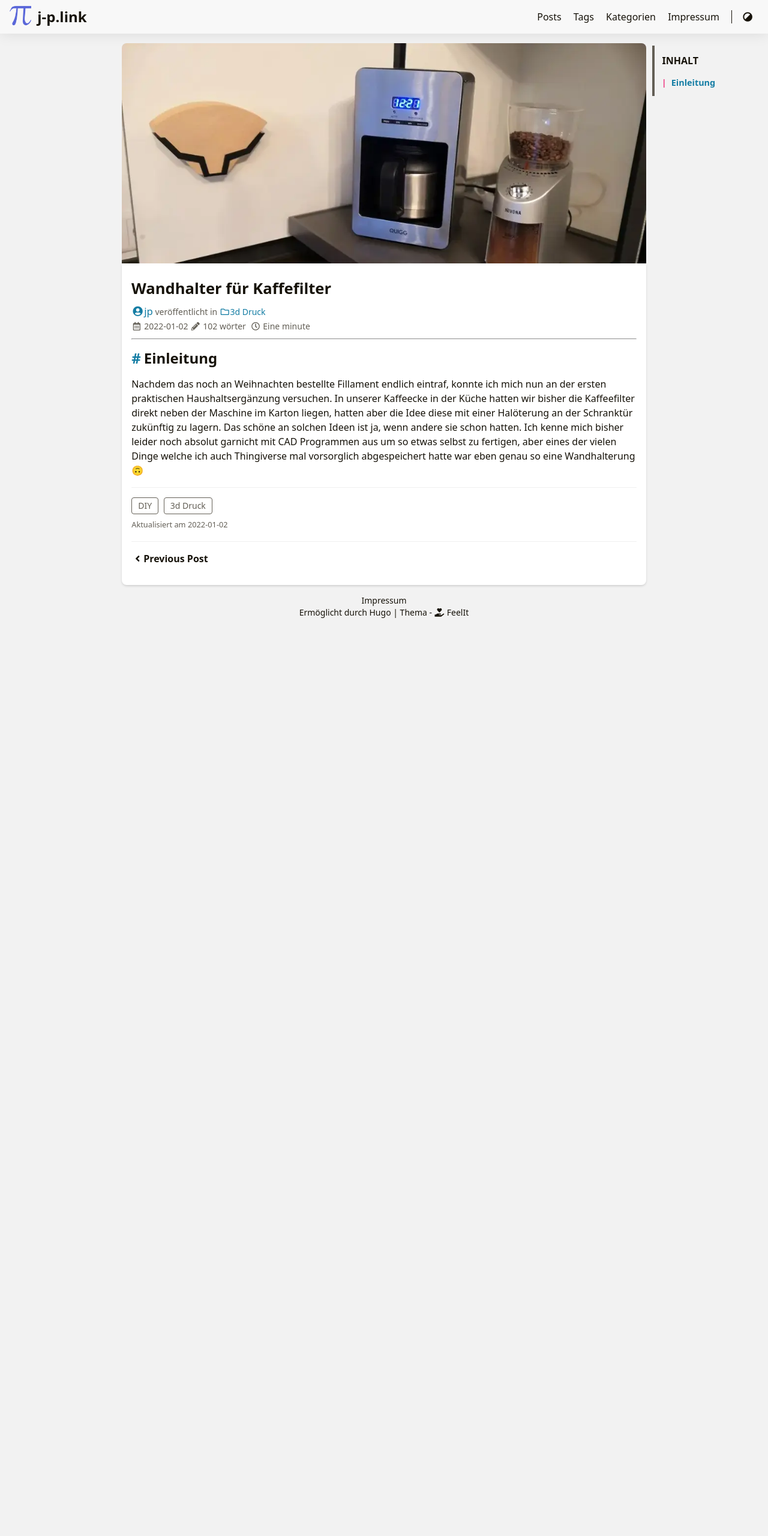
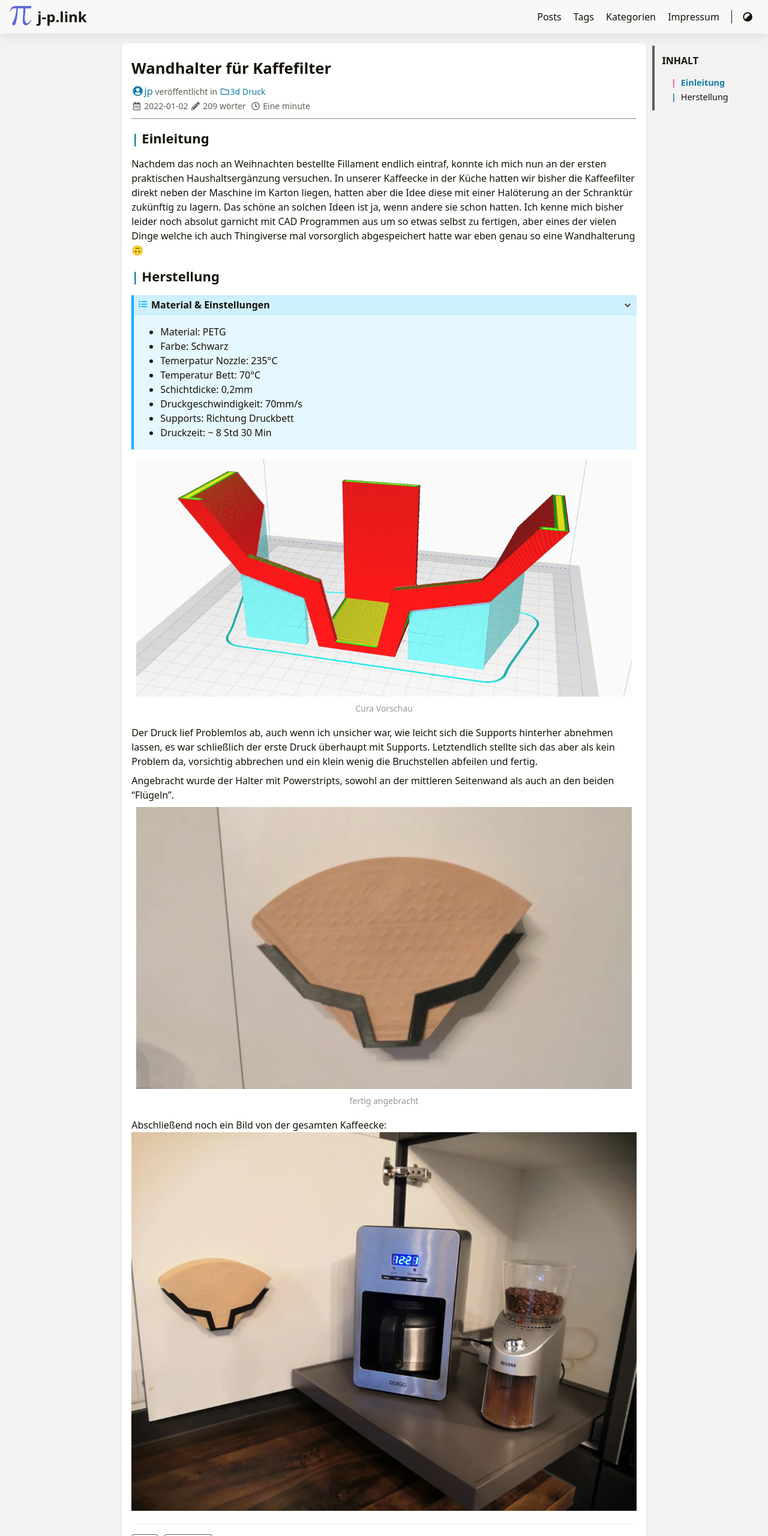
Before and after one commit to LinkJp/blog, a plain HTML site: page posts/coffee_filter_holder/index.html in a window 1280 px wide. Shown: the top 2560 px of the page at 60% size. Before the commit the page ends 1067 px from the top, so only its background shows below. Drawn offline with Linux system fonts and the light colour scheme.

Commit message:
add ender upgrades & coffe filter

```diff
--- a/posts/coffee_filter_holder/index.html
+++ b/posts/coffee_filter_holder/index.html
@@ -7,7 +7,7 @@
         <title>Wandhalter für Kaffefilter - j-p.link</title><meta name="description" content="Selbst gedruckter Wandhalter für Kaffefilter"><meta property="og:title" content="Wandhalter für Kaffefilter" />
 <meta property="og:description" content="Selbst gedruckter Wandhalter für Kaffefilter" />
 <meta property="og:type" content="article" />
-<meta property="og:url" content="https://j-p.link/posts/coffee_filter_holder/" /><meta property="og:image" content="https://j-p.link/images/coffe_filter/coffe_corner_800.webp" /><meta property="og:image" content="https://j-p.link/images/coffe_filter/filter_preview.webp" /><meta property="og:image" content="https://j-p.link/images/coffe_filter/filter_large.webp" /><meta property="article:section" content="posts" />
+<meta property="og:url" content="https://j-p.link/posts/coffee_filter_holder/" /><meta property="og:image" content="https://j-p.link/images/coffe_filter/coffe_corner_800.webp" /><meta property="og:image" content="https://j-p.link/images/coffe_filter/filter_preview.webp" /><meta property="og:image" content="https://j-p.link/images/coffe_filter/filter_large.webp" /><meta property="og:image" content="https://j-p.link/images/coffe_filter/cura_preview.webp" /><meta property="article:section" content="posts" />
 <meta property="article:published_time" content="2022-01-02T15:07:58+01:00" />
 <meta property="article:modified_time" content="2022-01-02T15:07:58+01:00" />
 
@@ -28,7 +28,7 @@
         "mainEntityOfPage": {
             "@type": "WebPage",
             "@id": "https:\/\/j-p.link\/posts\/coffee_filter_holder\/"
-        },"genre": "posts","keywords": "DIY, 3d Druck","wordcount":  102 ,
+        },"genre": "posts","keywords": "DIY, 3d Druck","wordcount":  209 ,
         "url": "https:\/\/j-p.link\/posts\/coffee_filter_holder\/","datePublished": "2022-01-02T15:07:58+01:00","dateModified": "2022-01-02T15:07:58+01:00","publisher": {
             "@type": "Organization",
             "name": "jp"},"author": {
@@ -83,16 +83,9 @@
                 <div class="container"><div class="toc" id="toc-auto">
             <h2 class="toc-title">Inhalt</h2>
             <div class="toc-content" id="toc-content-auto"></div>
-        </div><article class="page single" data-toc="enable"><div class="featured-image"><img
-        class="lazyload"
-        src="/svg/loading.min.svg"
-        data-src="/images/coffe_filter/coffe_corner_800.webp"
-        data-srcset="/images/coffe_filter/coffe_corner_800.webp, /images/coffe_filter/coffe_corner_800.webp 1.5x, /images/coffe_filter/coffe_corner_800.webp 2x"
-        data-sizes="auto"
-        alt="/images/coffe_filter/coffe_corner_800.webp"
-        title="Selbst gedruckter Wandhalter für Kaffefilter" /></div><div class="single-card" data-image="true"><h2 class="single-title animated flipInX">Wandhalter für Kaffefilter</h2><div class="post-meta">
+        </div><article class="page single" data-toc="enable"><div class="single-card" ><h2 class="single-title animated flipInX">Wandhalter für Kaffefilter</h2><div class="post-meta">
                 <div class="post-meta-line"><span class="post-author"><a href="/" title="Author" rel=" author" class="author"><i class="fas fa-user-circle fa-fw"></i>jp</a></span>&nbsp;<span class="post-category">veröffentlicht in <a href="/categories/3d-druck/"><i class="far fa-folder fa-fw"></i>3d Druck</a></span></div>
-                <div class="post-meta-line"><span><i class="far fa-calendar-alt fa-fw"></i>&nbsp;<time datetime="2022-01-02">2022-01-02</time></span>&nbsp;<span><i class="fas fa-pencil-alt fa-fw"></i>&nbsp;102 wörter</span>&nbsp;
+                <div class="post-meta-line"><span><i class="far fa-calendar-alt fa-fw"></i>&nbsp;<time datetime="2022-01-02">2022-01-02</time></span>&nbsp;<span><i class="fas fa-pencil-alt fa-fw"></i>&nbsp;209 wörter</span>&nbsp;
                     <span><i class="far fa-clock fa-fw"></i>&nbsp;Eine minute</span>&nbsp;</div>
             </div>
 
@@ -103,11 +96,68 @@
                     </div>
                     <div class="details-content toc-content" id="toc-content-static"><nav id="TableOfContents">
   <ul>
-    <li><a href="#einleitung">Einleitung</a></li>
+    <li>
+      <ul>
+        <li><a href="#einleitung">Einleitung</a></li>
+        <li><a href="#herstellung">Herstellung</a></li>
+      </ul>
+    </li>
   </ul>
 </nav></div>
-                </div><div class="content" id="content"><h2 id="einleitung">Einleitung</h2>
+                </div><div class="content" id="content"><h3 id="einleitung">Einleitung</h3>
 <p>Nachdem das noch an Weihnachten bestellte Fillament endlich eintraf, konnte ich mich nun an der ersten praktischen Haushaltsergänzung versuchen. In unserer Kaffeecke in der Küche hatten wir bisher die Kaffeefilter direkt neben der Maschine im Karton liegen, hatten aber die Idee diese mit einer Halöterung an der Schranktür zukünftig zu lagern. Das schöne an solchen Ideen ist ja, wenn andere sie schon hatten. Ich kenne mich bisher leider noch absolut garnicht mit CAD Programmen aus um so etwas selbst zu fertigen, aber eines der vielen Dinge welche ich auch Thingiverse mal vorsorglich abgespeichert hatte war eben genau so eine Wandhalterung 🙃</p>
+<h3 id="herstellung">Herstellung</h3>
+<div class="details admonition abstract open">
+        <div class="details-summary admonition-title">
+            <i class="icon fas fa-list-ul fa-fw"></i>Material &amp; Einstellungen<i class="details-icon fas fa-angle-right fa-fw"></i>
+        </div>
+        <div class="details-content">
+            <div class="admonition-content"><ul>
+<li>Material: PETG</li>
+<li>Farbe: Schwarz</li>
+<li>Temerpatur Nozzle: 235°C</li>
+<li>Temperatur Bett: 70°C</li>
+<li>Schichtdicke: 0,2mm</li>
+<li>Druckgeschwindigkeit: 70mm/s</li>
+<li>Supports: Richtung Druckbett</li>
+<li>Druckzeit: ~ 8 Std 30 Min</li>
+</ul>
+</div>
+        </div>
+    </div>
+<figure><a class="lightgallery" href="/images/coffe_filter/cura_preview.webp" title="/images/coffe_filter/cura_preview.webp" data-thumbnail="/images/coffe_filter/cura_preview.webp" data-sub-html="<h2>Cura Vorschau</h2>">
+        <img
+            class="lazyload"
+            src="/svg/loading.min.svg"
+            data-src="/images/coffe_filter/cura_preview.webp"
+            data-srcset="/images/coffe_filter/cura_preview.webp, /images/coffe_filter/cura_preview.webp 1.5x, /images/coffe_filter/cura_preview.webp 2x"
+            data-sizes="auto"
+            alt="/images/coffe_filter/cura_preview.webp" width="1000" />
+    </a><figcaption class="image-caption">Cura Vorschau</figcaption>
+    </figure>
+<p>Der Druck lief Problemlos ab, auch wenn ich unsicher war, wie leicht sich die Supports hinterher abnehmen lassen, es war schließlich der erste Druck überhaupt mit Supports.
+Letztendlich stellte sich das aber als kein Problem da, vorsichtig abbrechen und ein klein wenig die Bruchstellen abfeilen und fertig.</p>
+<p>Angebracht wurde der Halter mit Powerstripts, sowohl an der mittleren Seitenwand als auch an den beiden &ldquo;Flügeln&rdquo;.</p>
+<figure><a class="lightgallery" href="/images/coffe_filter/filter_800.webp" title="/images/coffe_filter/filter_800.webp" data-thumbnail="/images/coffe_filter/filter_800.webp" data-sub-html="<h2>fertig angebracht</h2>">
+        <img
+            class="lazyload"
+            src="/svg/loading.min.svg"
+            data-src="/images/coffe_filter/filter_800.webp"
+            data-srcset="/images/coffe_filter/filter_800.webp, /images/coffe_filter/filter_800.webp 1.5x, /images/coffe_filter/filter_800.webp 2x"
+            data-sizes="auto"
+            alt="/images/coffe_filter/filter_800.webp" width="1000" />
+    </a><figcaption class="image-caption">fertig angebracht</figcaption>
+    </figure>
+<p>Abschließend noch ein Bild von der gesamten Kaffeecke:
+<a class="lightgallery" href="/images/coffe_filter/coffe_corner.webp" title="/images/coffe_filter/coffe_corner.webp" data-thumbnail="/images/coffe_filter/coffe_corner.webp">
+        <img
+            class="lazyload"
+            src="/svg/loading.min.svg"
+            data-src="/images/coffe_filter/coffe_corner.webp"
+            data-srcset="/images/coffe_filter/coffe_corner.webp, /images/coffe_filter/coffe_corner.webp 1.5x, /images/coffe_filter/coffe_corner.webp 2x"
+            data-sizes="auto"
+            alt="/images/coffe_filter/coffe_corner.webp" width="1000" />
+    </a></p>
 </div><div class="post-footer" id="post-footer">
     <div class="post-info"><div class="post-info-tag"><span><a href="/tags/diy/">DIY</a>
                 </span><span><a href="/tags/3d-druck/">3d Druck</a>
```
Also changed, not shown: categories/3d-druck/index.xml (+2 -6 lines), index.xml (+2 -6 lines), posts/ender_upgrades/index.html (+24 -13 lines), posts/gesichtspeeling/index.html (+5 -6 lines), posts/index.xml (+2 -6 lines), tags/3d-druck/index.xml (+2 -6 lines), tags/diy/index.xml (+2 -6 lines), images/coffe_filter/cura_preview.webp (added), images/ender_upgrades/cura_preview.webp (added).
